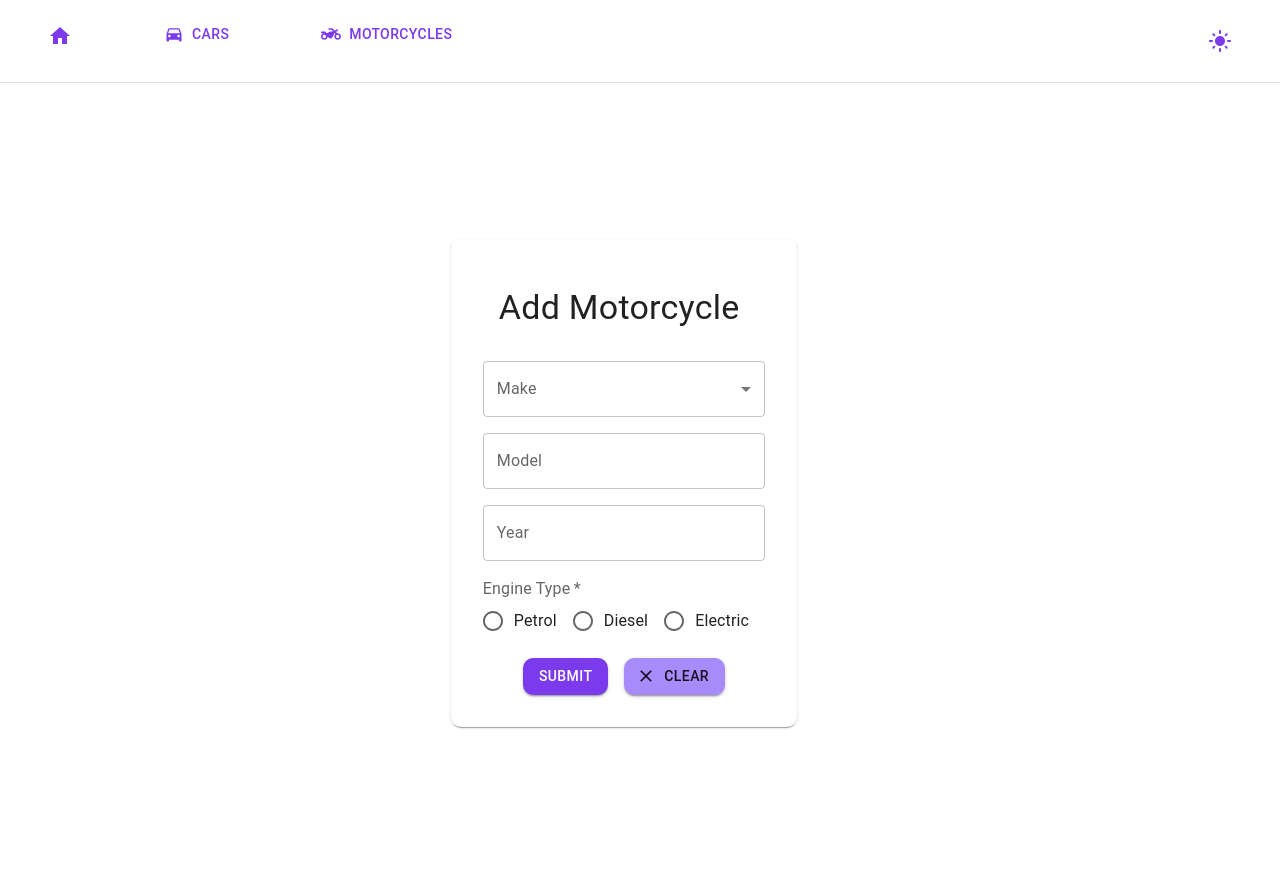
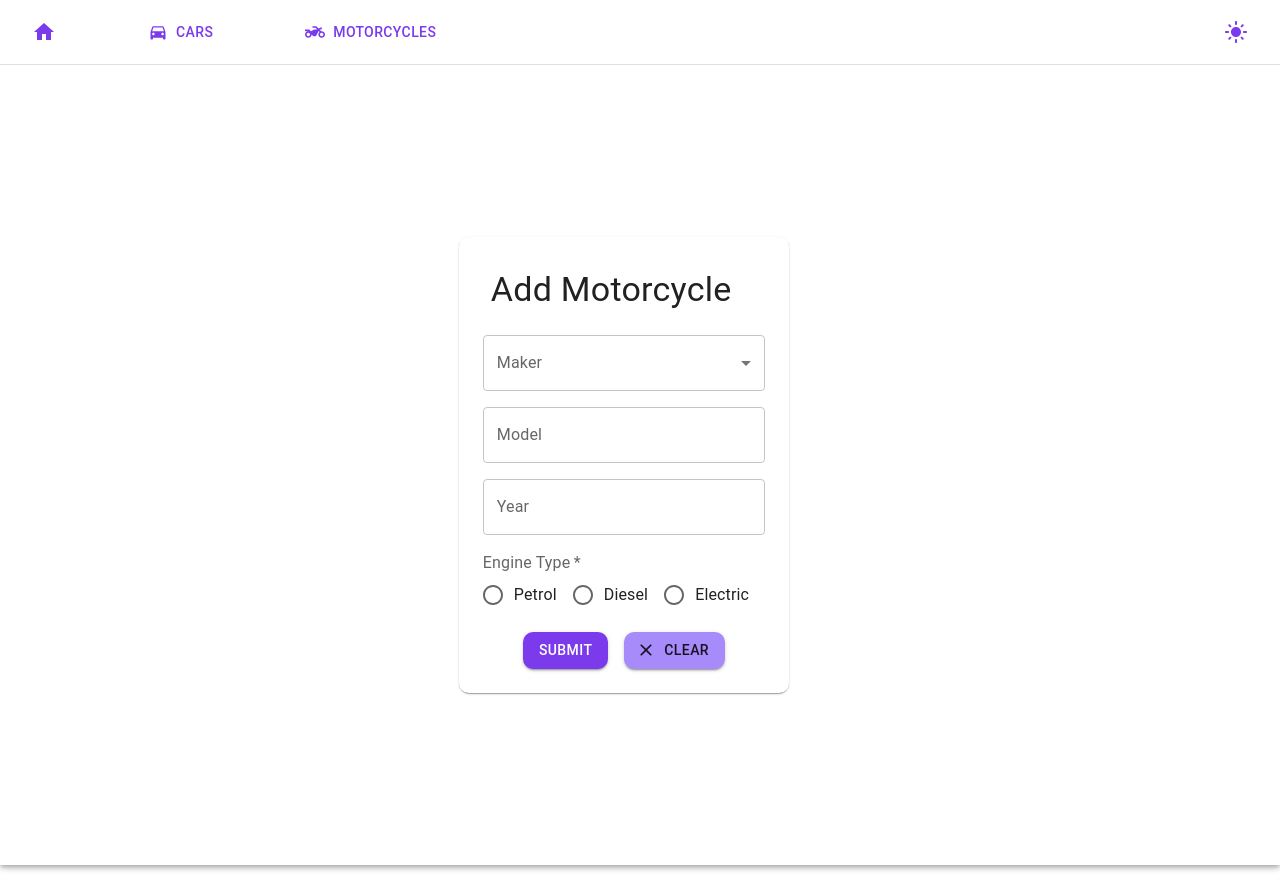
Before and after one commit to proga-react-practice/kappa-team-project, a React (Vite) app: page /moto in a window 1280 px wide. After the commit the page ends 800 px from the top, so only its background shows below. Built offline with nearby package versions, Linux system fonts and the light colour scheme; the HTML template or start-up script is replaced by a standard one.

Commit message:
register/navbar/edit

```diff
--- a/src/components/form/moto_form.tsx
+++ b/src/components/form/moto_form.tsx
@@ -1,130 +1,96 @@
-import { useForm, Controller } from 'react-hook-form';
-import { Motorcycle,engineTypes,makers } from '../../lib/types';
-import Button from '@mui/material/Button';
-import Stack from '@mui/material/Stack';
+import { Motorcycle, engineTypes, makers } from '../../lib/types';
+import { Button, Stack, Typography, Alert, TextField, FormControlLabel, Radio, FormControl, FormLabel, Select, Paper, Card, RadioGroup, MenuItem } from '@mui/material';
 import ClearIcon from '@mui/icons-material/Clear';
 import InputLabel from '@mui/material/InputLabel';
-import { MenuItem, Alert, TextField, FormControlLabel, Radio, FormControl, FormLabel, Select, Paper, Card, RadioGroup, Typography } from '@mui/material';
-
+import { useEffect, } from 'react'; // Added useEffect import
+import { useForm,  } from "react-hook-form";
 const initialMotorcycleState: Motorcycle = {
   maker: '',
   model: '',
-  year: 1900,
+  year: '',
   engine: '',
 };
 
-
 interface MotorcycleFormProps {
   addMotorcycle: (motorcycle: Motorcycle) => void;
+
 }
-
-
-
 export default function MotorcycleForm({ addMotorcycle }: MotorcycleFormProps) {
-  const { handleSubmit, control, reset, formState: { errors } } = useForm<Motorcycle>();
-
+  const {
+  handleSubmit,  register,   reset,   formState: { errors },  watch, } = useForm<Motorcycle>({ defaultValues: initialMotorcycleState });
   const onSubmit = (data: Motorcycle) => {
-    addMotorcycle({ ...data,  });
-    reset(initialMotorcycleState);
+    addMotorcycle({ ...data });
+    reset();
   };
+  const handleReset = () => {
+    reset({});
+  };
+  useEffect(() => {
+    console.log(watch());
+  }, [watch]);
 
   return (
-    <Card sx={{overflowY: "auto", scrollbarColor: (theme) => `${theme.palette.primary.main} ${theme.palette.background.default}`}}>
-      <Paper sx={{display: 'flex', flexDirection: 'column', alignItems: 'center', padding: 4}}>
+    <Card sx={{ overflowY: "auto", scrollbarColor: (theme) => `${theme.palette.primary.main} ${theme.palette.background.default}` }}>
+      <Paper sx={{ display: 'flex', flexDirection: 'column', alignItems: 'center', padding: 3 }}>
         <form onSubmit={handleSubmit(onSubmit)}>
           <Stack direction="column" spacing={2}>
-            <Typography variant='h4' sx={{ margin: 1, padding: 2 }}>Add Motorcycle</Typography>
+            <Typography variant='h4' sx={{ margin: 1, padding: 1 }}>Add Motorcycle</Typography>
 
-            <FormControl >
-              <InputLabel color="secondary">Make</InputLabel>
-              <Controller
-                name="maker"
-                control={control}
-                defaultValue=""
-                rules={{ required: 'Make is required' }}
-                render={({ field }) => (
+            <FormControl>
+              <InputLabel htmlFor="make" color="secondary">Maker</InputLabel>
               <Select
                 id="make"
                 label="Make"
-                    value={field.value}
-                    onChange={e => field.onChange(e.target.value)}
+                {...register('maker', { required: 'Make is required' })}
+                value={watch('maker') || ''}
+
+                error={!!errors.maker}
                 color="secondary"
               >
               <MenuItem value="">Select Maker</MenuItem>
                 {makers.map((maker) => (
-                      <MenuItem key={maker} value={maker}>
+                  <MenuItem key={maker} value={maker} {...register('maker', { required: 'Make is required' })}>
                     {maker}
                   </MenuItem>
                 ))}
               </Select>
-                )}
-              />
               {errors.maker && <Alert severity="error">{errors.maker.message}</Alert>}
             </FormControl>
 
-            <Controller
-              name="model"
-              control={control}
-              defaultValue=""
-              rules={{ required: 'Model is required', minLength: { value: 1, message: 'Model must be at least 1 characters long' }, maxLength: { value: 15, message: 'Model must be at most 15 characters long' } }}
-              render={({ field }) => (
             <TextField
               id="model"
               label="Model"
               color='secondary'
-                  value={field.value}
-                  onChange={e => field.onChange(e.target.value)}
-                />
-              )}
+              {...register('model', { required: 'Model is required', minLength: { value: 1, message: 'Model must be at least 1 characters long' }, maxLength: { value: 15, message: 'Model must be at most 15 characters long' } })}
             />
             {errors.model && <Alert severity="error">{errors.model.message}</Alert>}
 
-            <Controller
-              name="year"
-              control={control}
-              rules={{ required: 'Year is required', min: { value: 1900, message: 'Year must be greater than 1900' } }}
-              render={({ field }) => (
             <TextField
               type="number"
               id="year"
               label="Year"
-                  value={field.value}
-                  onChange={e => field.onChange(e.target.value)}
-                  color='secondary'
-                  inputProps={{ min: 1900, max: 2024 }}
-                />
-              )}
+              {...register('year', {required: 'Year is required', min: {value: 1900, message: 'Year must be greater than 1900'}, max: {value: new Date().getFullYear(), message: `Year must be less than ${new Date().getFullYear()}`}, pattern: {value: /^\d{4}$/, message: 'Year must be a 4 digit number'}})}
+              error={errors.year !== undefined}
+              helperText={errors.year?.message?.toString()}
             />
             {errors.year && <Alert severity="error">{errors.year.message}</Alert>}
 
             <FormControl required component="fieldset">
               <FormLabel color="secondary" component="legend">Engine Type</FormLabel>
-              <Controller
-                name="engine"
-                control={control}
-                defaultValue=""
-                rules={{ required: 'Engine type is required' }}
-                render={({ field }) => (
               <RadioGroup
                 row
                 aria-label="engine"
-                    value={field.value}
-                    onChange={e => field.onChange(e.target.value)}
                 >
-                    {engineTypes.map((engine) => (
-                      <FormControlLabel key={engine} value={engine} control={<Radio />} label={engine} />
-                    ))}
+                   {engineTypes.map((engine) => (<FormControlLabel checked={engine == watch('engine')} {...register('engine', {required: 'Engine type is required'})} value={engine} control={<Radio />} label={engine} />))}
+
               </RadioGroup>
-                )}
-              />
-              {errors.engine && <Alert severity="error">{errors.engine.message}</Alert>}
             </FormControl>
 
             <Stack direction="row" spacing={2} sx={{ display: 'flex', justifyContent: 'center' }}>
               <Button variant="contained" type="submit" color='primary'>
                 Submit
               </Button>
-              <Button variant="contained" onClick={() => reset()} startIcon={<ClearIcon />} color='secondary'>
+              <Button variant="contained" onClick={handleReset} startIcon={<ClearIcon />} color='secondary'>
                 Clear
               </Button>
             </Stack>
--- a/src/components/list/moto_list.tsx
+++ b/src/components/list/moto_list.tsx
@@ -2,11 +2,12 @@ import React, { useState } from 'react';
 import Card from '@mui/material/Card';
 import CardContent from '@mui/material/CardContent';
 import Collapse from '@mui/material/Collapse';
-import { Typography, Box, IconButton, Dialog, DialogTitle, DialogContent, DialogActions, Button, TextField, FormControl, InputLabel, Select, MenuItem, Stack, FormControlLabel, RadioGroup, Radio, FormLabel } from '@mui/material';
+import { Typography, Box, IconButton, Dialog, DialogTitle, DialogContent, DialogActions, Button, TextField, FormControl, InputLabel, Select, MenuItem, Stack, FormControlLabel, RadioGroup, Radio, FormLabel,Alert } from '@mui/material';
 import DeleteIcon from '@mui/icons-material/Delete';
 import TwoWheelerIcon from '@mui/icons-material/TwoWheeler';
 import EditIcon from '@mui/icons-material/Edit';
 import { Motorcycle, engineTypes, makers } from '../../lib/types';
+import { useForm } from 'react-hook-form';
 
 interface MotorcycleListProps {
   motorcycles: Motorcycle[];
@@ -14,6 +15,9 @@ interface MotorcycleListProps {
 }
 
 export default function MotorcycleList({ motorcycles, setMotorcycles }: MotorcycleListProps) {
+  const {
+   register,    formState: { errors },  watch, } = useForm<Motorcycle>();
+
   const [editIndex, setEditIndex] = useState<number | null>(null);
   const [editMotorcycle, setEditMotorcycle] = useState<Motorcycle | null>(null);
 
@@ -94,7 +98,7 @@ export default function MotorcycleList({ motorcycles, setMotorcycles }: Motorcyc
         <DialogContent>
           <Stack direction="column" spacing={2} padding={2}>
             <FormControl sx={{ width: 300 }}>
-              <InputLabel color="secondary">Make</InputLabel>
+              <InputLabel color="secondary">Maker</InputLabel>
               <Select
                 label="Make"
                 value={editMotorcycle?.maker || ''}
@@ -103,26 +107,40 @@ export default function MotorcycleList({ motorcycles, setMotorcycles }: Motorcyc
               >
                 <MenuItem value="">Select Maker</MenuItem>
                 {makers.map((maker) => (
-                  <MenuItem key={maker} value={maker}>
+                  <MenuItem key={maker} value={maker} {...register('maker', { required: 'Make is required' })}>
                   {maker}
                   </MenuItem>
                 ))}
               </Select>
+              {errors.maker && <Alert severity="error">{errors.maker.message}</Alert>}
+
             </FormControl>
             <TextField
               label="Model"
               color="secondary"
               value={editMotorcycle?.model || ''}
+              {...register('model', { required: 'Model is required', minLength: { value: 1, message: 'Model must be at least 1 characters long' }, maxLength: { value: 15, message: 'Model must be at most 15 characters long' } })}
+
               onChange={(e) => setEditMotorcycle({ ...editMotorcycle!, model: e.target.value })}
             />
+            {errors.model && <Alert severity="error">{errors.model.message}</Alert>}
+
+
             <TextField
                 type="number"
                 label="Year"
                 value={editMotorcycle?.year || ''}
-              onChange={(e) => setEditMotorcycle({ ...editMotorcycle!, year: parseInt(e.target.value) })}
                 color="secondary"
-              inputProps={{ min: 1900, max: 2024 }}
+                {...register('year', {
+                  required: 'Year is required',
+                  min: { value: 1900, message: 'Year must be greater than 1900' },
+                  max: { value: new Date().getFullYear(), message: `Year must be less than ${new Date().getFullYear()}` },
+                  pattern: { value: /^\d{4}$/, message: 'Year must be a 4 digit number' }
+                })}
+                error={errors.year !== undefined}
+                helperText={errors.year?.message?.toString()}
               />
+
             <FormControl required component="fieldset">
               <FormLabel color="secondary" component="legend">
                 Engine Type
@@ -133,9 +151,8 @@ export default function MotorcycleList({ motorcycles, setMotorcycles }: Motorcyc
                 value={editMotorcycle?.engine || ''}
                 onChange={(e) => setEditMotorcycle({ ...editMotorcycle!, engine: e.target.value })}
               >
-                {engineTypes.map((engine) => (
-                  <FormControlLabel key={engine} value={engine} control={<Radio />} label={engine} />
-                ))}
+              {engineTypes.map((engine) => (<FormControlLabel checked={engine == watch('engine')} {...register('engine', {required: 'Engine type is required'})} value={engine} control={<Radio />} label={engine} />))}
+
               </RadioGroup>
             </FormControl>
           </Stack>
--- a/src/lib/types.ts
+++ b/src/lib/types.ts
@@ -8,7 +8,7 @@ export interface Car { // Car object fields
 export interface Motorcycle {
     maker: string;
     model: string;
-    year: number;
+    year: string;
     engine: string;
 }
 
--- a/src/pages/home.tsx
+++ b/src/pages/home.tsx
@@ -1,11 +1,25 @@
-import { Box, Typography } from '@mui/material'
+import { Box, Typography, Container } from '@mui/material'
 
 export default function Home() {
     return (
-        <Box sx={{bgcolor: "background.default", minHeight: "100vh", padding: 5, color: "text.secondary"}}>
-            <Typography color="text.primary" variant="h3">Home</Typography>
-            <Typography variant="h4">Welcome to the home page</Typography>
-            <Typography variant="body2">This is a simple home page with no functionality</Typography>
+        <Box sx={{
+            bgcolor: "background.default",
+            minHeight: "100vh",
+            padding: 3,
+            overflowY: 'auto',
+            color: "text.secondary",
+            display: 'flex',
+            flexDirection: 'column',
+            justifyContent: "start",
+            alignItems: 'center'
+        }}>
+            <Container sx={{ maxWidth: '80vw', height: '100vh' }}>
+                <Typography variant="h3" sx={{ mb: 2, textAlign: 'center' }}>Your own collection</Typography>
+                <Typography variant="h5" sx={{ mb: 4, textAlign: 'center' }}>Our team is working on a web project for collecting vehicles. This project allows you to create collections of your own cars and motorcycles.</Typography>
+                <Typography variant="h6" sx={{ mb: 1, textAlign: 'center' }}>Vladislav made a form for creating a car collection.</Typography>
+                <Typography variant="h6" sx={{ mb: 1, textAlign: 'center' }}>Irina created a form to create a collection of motorcycles.</Typography>
+                <Typography variant="h6" sx={{ textAlign: 'center' }}>To connect these two forms, we used the react-router-dom library.</Typography>
+            </Container>
         </Box>
     )
 }
--- a/src/pages/layout.tsx
+++ b/src/pages/layout.tsx
@@ -1,7 +1,9 @@
-import { IconButton, ThemeProvider, Box, Button, Divider } from "@mui/material"
+import { IconButton, ThemeProvider, Button, Divider, AppBar, Toolbar, Box,Menu,MenuList,MenuItem } from "@mui/material"
 import HomeIcon from '@mui/icons-material/Home';
 import DirectionsCarIcon from '@mui/icons-material/DirectionsCar';
 import TwoWheelerIcon from '@mui/icons-material/TwoWheeler';
+import MenuIcon from '@mui/icons-material/Menu';
+
 import { Link, Outlet } from "react-router-dom"
 import themes from "../themes"
 import { useState } from "react"
@@ -11,6 +13,15 @@ export default function Layout() {
 
     const [themeIndex, setThemeIndex] = useState(0)
 
+    const [anchorNav, setAnchorNav] = useState<null | HTMLElement>(null);
+
+    const handleOpenNavMenu = (event: React.MouseEvent<HTMLElement>) => {
+        setAnchorNav(event.currentTarget);
+    }
+
+    const handleCloseNavMenu = () => {
+        setAnchorNav(null);
+    }
 
     function changeTheme() {
 		setThemeIndex((themeIndex + 1) % themes.length)
@@ -18,16 +29,31 @@ export default function Layout() {
 
     return (
         <ThemeProvider theme={themes[themeIndex].theme}>
-            <Box>
-                <Box sx={{height: 50, margin: 0, paddingX: 5, paddingY: 2, width: "auto", display: "flex", justifyContent: "start", gap: 10, bgcolor: "background.default"}}>
+            <AppBar sx ={{bgcolor: "background.default"}}>
+                <Toolbar sx={{height: 'auto', width: 'auto', margin: 0,   justifyContent: "start", gap: 10,  display:{xs:'none', md:'flex'}}}>
                     <Link to="/"><IconButton sx={{color: 'primary.main'}}><HomeIcon/></IconButton></Link>
                     <Link to="cars"><Button startIcon={<DirectionsCarIcon/>} sx={{color: 'primary.main'}} href="vlad">Cars</Button></Link>
                     <Link to="moto"><Button startIcon={<TwoWheelerIcon/>} sx={{color: 'primary.main'}} href="ira">Motorcycles</Button></Link>
                     <IconButton sx={{color: 'primary.main', marginLeft: "auto"}} onClick={changeTheme}>{themes[themeIndex].icon}</IconButton>
+                </Toolbar>
+                <Box sx= {{display:{xs:'flex', md:'none'}, padding:3,  }}>
+                    <IconButton edge="start" sx={{color: 'primary.main'}} onClick={handleOpenNavMenu}>
+                        <MenuIcon></MenuIcon>
+                    </IconButton>
+                    <Menu open={Boolean(anchorNav)}  onClose={handleCloseNavMenu} sx = {{display:{xs:'flex', md:'none'}}}>
+                        <MenuList sx={{justifyContent: "left ", paddingX: 1,}}>
+                            <MenuItem ><Link to="/"><IconButton size="large" sx={{color: 'primary.main'}}><HomeIcon/></IconButton></Link></MenuItem>
+                            <MenuItem ><Link to="cars"><Button size="medium" startIcon={<DirectionsCarIcon />} sx={{color: 'primary.main'}} href="vlad"></Button></Link></MenuItem>
+                            <MenuItem ><Link to="moto"><Button size="medium" startIcon={<TwoWheelerIcon/>} sx={{color: 'primary.main'}} href="ira"></Button></Link></MenuItem>
+                        </MenuList>
+
+                    </Menu>
+                    <IconButton sx={{color: 'primary.main'}} onClick={changeTheme}>{themes[themeIndex].icon}</IconButton>
+
                 </Box>
                 <Divider />
                 <Outlet />
-            </Box>
+            </AppBar>
         </ThemeProvider>
     )
 }
--- a/src/pages/moto.tsx
+++ b/src/pages/moto.tsx
@@ -14,12 +14,11 @@ function MotoPage({ Motorcycles, setMotorcycles }: MotoPageProps) {
   };
 
   return (
-    <Box
-			sx={{height: '100vh', width: '100vw',overflowY: 'auto', overflowX: 'auto',alignContent: 'center', justifyContent: "center", bgcolor: 'background.default',}}>
-     <Container sx={{display: 'flex', maxHeight: '80vh', flexDirection: {xs: "column", md: "row"}, justifyContent: 'center'}}>
-        <Box className="Motorcycle-form-add" >
+		<Box
+			sx={{height: '100vh', width: '100vw', alignContent: 'center', justifyContent: "center", bgcolor: 'background.default'}}
+			className='cars-container'>
+				<Container sx={{display: 'flex', maxHeight: '80vh', flexDirection: {xs: "column", md: "row"}, justifyContent: 'center'}}>
           <MotorcycleForm addMotorcycle={addMotorcycle} />
-        </Box>
         <Box sx={{display: 'flex', flexDirection: 'column', alignItems: 'end', padding: 2}}>
           <MotorcycleList motorcycles={Motorcycles} setMotorcycles={setMotorcycles} />
         </Box>
--- a/src/pages/not-found.tsx
+++ b/src/pages/not-found.tsx
@@ -4,8 +4,16 @@ import { Link } from "react-router-dom";
 
 const NotFoundPage = () => {
     return (
-            <Box sx={{height: "100vh", padding: 5, bgcolor: "background.default", color: "text.secondary"}}>
-                <Container >
+            <Box sx={{
+                        padding: 5,
+                        bgcolor: "background.default",
+                        color: "text.secondary",
+                        minHeight: "100vh",
+                        display: 'flex',
+                        flexDirection: 'column',
+                        justifyContent: "start",
+                        alignItems: 'center'}}>
+                <Container sx={{ maxWidth: '80vw' }}>
                     <Typography color="text.primary" variant="h3" component="h3" >
                         404 Page not found
                     </Typography>
```
Lines whose indentation alone changed are shown as unchanged.
